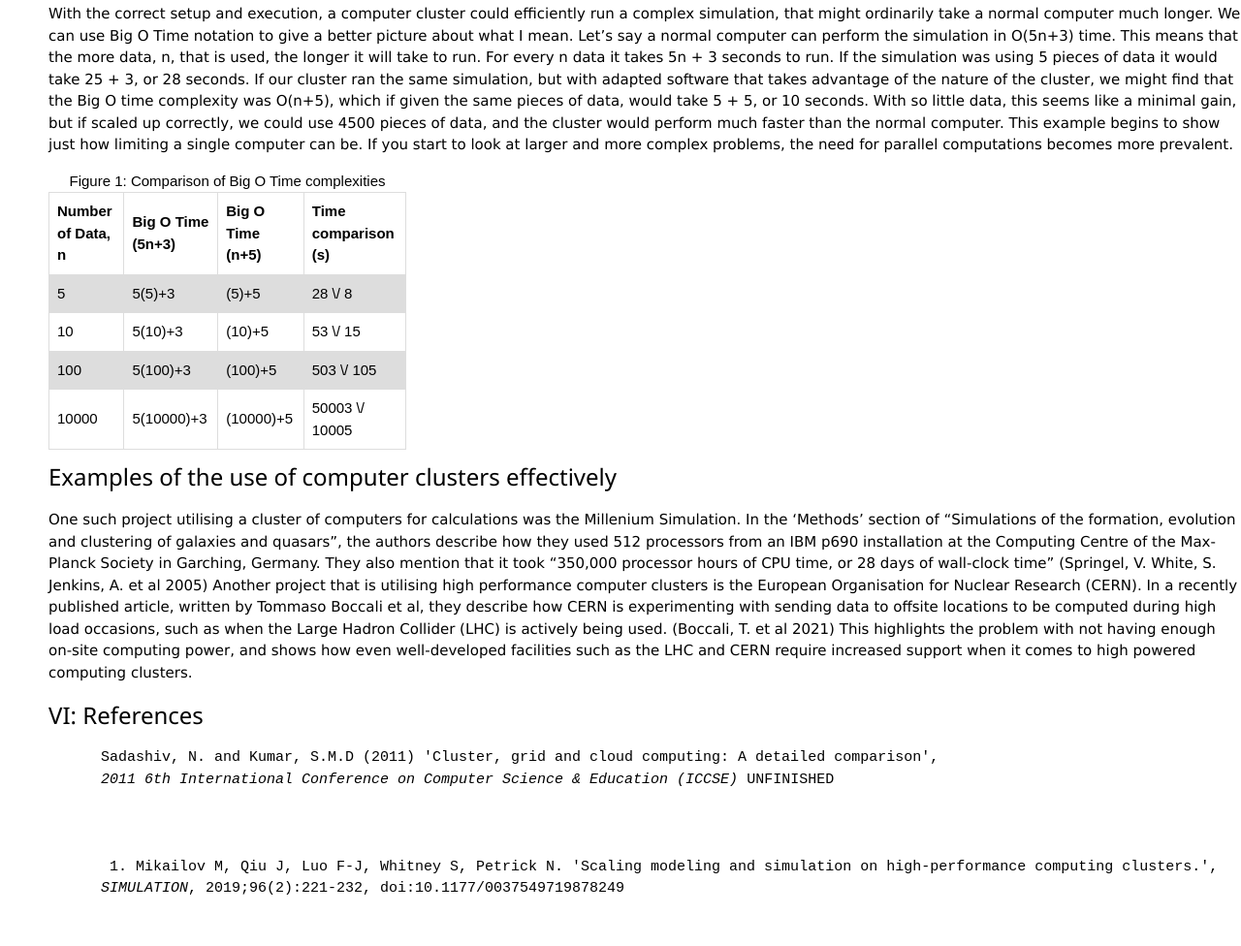
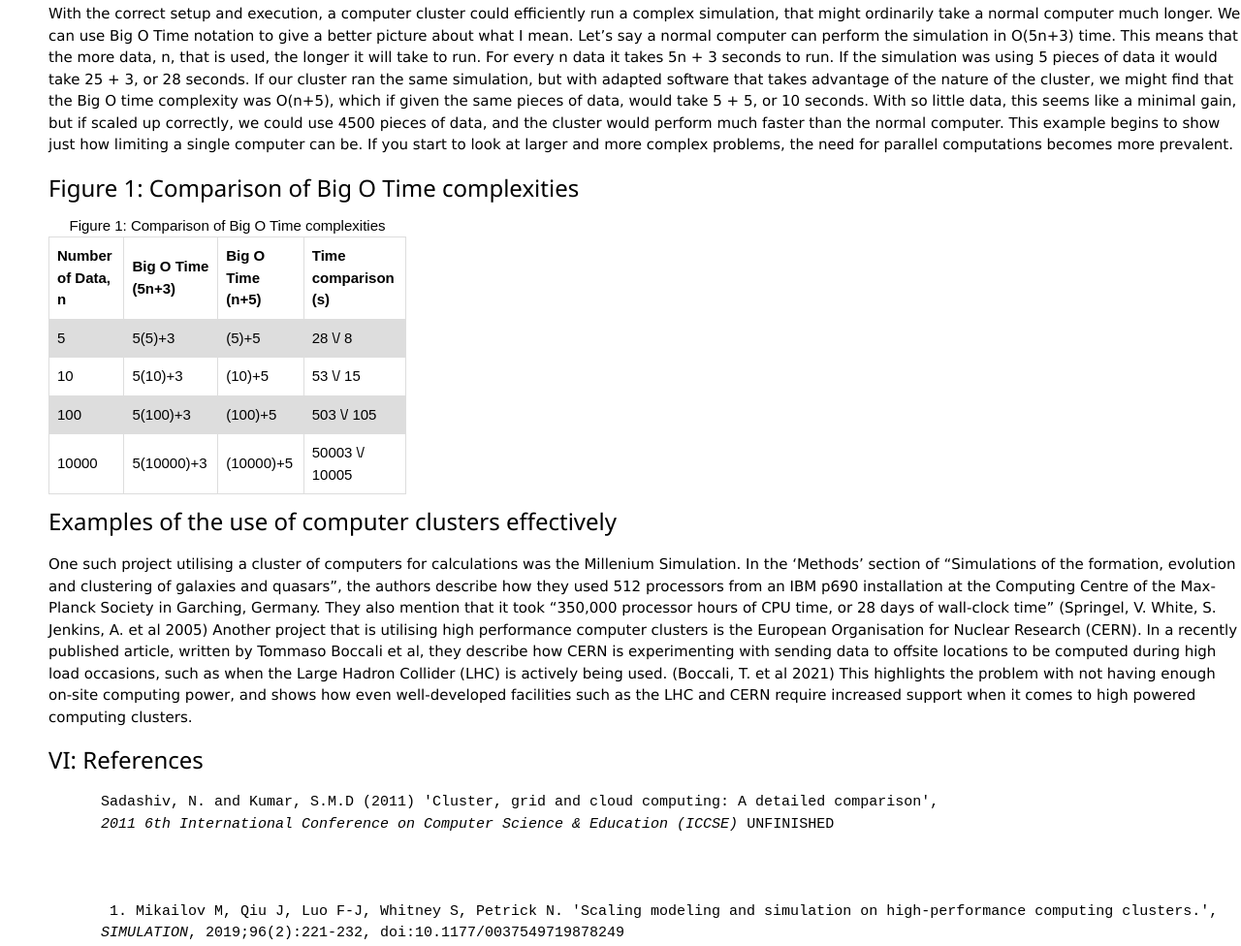
Before and after one commit to FEPSFY6931526/FY6931526, a plain HTML site: page index.html in a window 1280 px wide. Shown: the part 1913-2889 px from the top of the page at 97% size. Drawn offline with nearby package versions, Linux system fonts and the light colour scheme.

Commit message:
Adding title to table showing big o time complexieites

```diff
--- a/index.html
+++ b/index.html
@@ -109,6 +109,7 @@
   <p id="Why_InText">
     With the correct setup and execution, a computer cluster could efficiently run a complex simulation, that might ordinarily take a normal computer much longer. We can use Big O Time notation to give a better picture about what I mean. Let’s say a normal computer can perform the simulation in O(5n+3) time. This means that the more data, n, that is used, the longer it will take to run. For every n data it takes 5n + 3 seconds to run. If the simulation was using 5 pieces of data it would take 25 + 3, or 28 seconds. If our cluster ran the same simulation, but with adapted software that takes advantage of the nature of the cluster, we might find that the Big O time complexity was O(n+5), which if given the same pieces of data, would take 5 + 5, or 10 seconds. With so little data, this seems like a minimal gain, but if scaled up correctly, we could use 4500 pieces of data, and the cluster would perform much faster than the normal computer. This example begins to show just how limiting a single computer can be. If you start to look at larger and more complex problems, the need for parallel computations becomes more prevalent.
   </p>
+  <h3 id="Figure1">Figure 1: Comparison of Big O Time complexities</h3>
     <table>
     <tr>
       <th>Number of Data, n</th>
```
